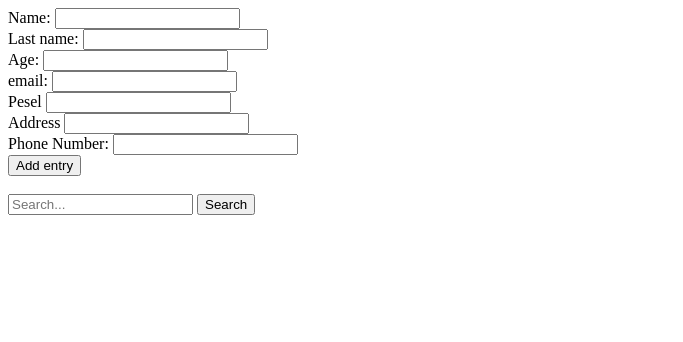
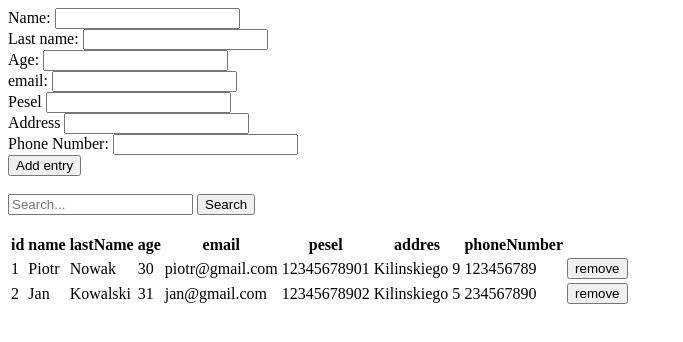
Before and after one commit to DamianGle/DamianGle.github.io, a plain HTML site: page lab4/index.html in a window 1280 px wide. Shown: the whole page, without its empty margins (0-683 px from the left). Drawn offline with Linux system fonts and the light colour scheme.

Commit message:
Added print of data.

```diff
--- a/lab4/index.html
+++ b/lab4/index.html
@@ -130,6 +130,106 @@
           );
         };
       }
+           function search(event) {
+        event.preventDefault();
+
+        let searchInputs = document.getElementById("searchBar").value.split(' ');
+
+        drawTable(searchInputs);
+      }
+
+      function remove(id) {
+        let request = db
+          .transaction(["client"], "readwrite")
+          .objectStore("client")
+          .delete(id);
+
+        request.onsuccess = function (event) {
+          console.log(`Client ${id} removed...`);
+          drawTable();
+        };
+      }
+
+      function generateTableHead(table, data) {
+        let thead = table.createTHead();
+        let row = thead.insertRow();
+
+        // Create id column
+        let th = document.createElement("th");
+        let text = document.createTextNode("id");
+        th.appendChild(text);
+        row.appendChild(th);
+
+        for (let key of data) {
+          let th = document.createElement("th");
+          let text = document.createTextNode(key);
+          th.appendChild(text);
+          row.appendChild(th);
+        }
+      }
+
+      function generateTable(table, filterItems = []) {
+        let objectStore = db.transaction("client").objectStore("client");
+
+        objectStore.openCursor().onsuccess = function (event) {
+          var cursor = event.target.result;
+
+          if (cursor) {
+            console.log(filterItems);
+            if (filterItems.length > 0 && filterItems[0] !== "") {
+              let exists = false;
+              for (let i = 0; i < filterItems.length; i++) {
+                const element = filterItems[i];
+
+                if (Object.values(cursor.value).includes(element)) {
+                  exists = true
+                }
+              }
+
+              if (!exists) {
+                cursor.continue();
+                return;
+              }
+            }
+
+            console.log(cursor.value)
+
+            let row = table.insertRow();
+            let cell = row.insertCell();
+            let text = document.createTextNode(cursor.key);
+            cell.appendChild(text);
+            for (const [key, value] of Object.entries(cursor.value)) {
+              let cell = row.insertCell();
+              let text = document.createTextNode(value);
+              cell.appendChild(text);
+            }
+
+            cell = row.insertCell();
+            let removeButton = document.createElement("button");
+            removeButton.setAttribute("id", "removeButton" + cursor.key);
+            removeButton.setAttribute("onclick", `remove(${cursor.key})`);
+            removeButton.innerHTML = "remove";
+            cell.appendChild(removeButton);
+
+            cursor.continue();
+          } else {
+            console.log("No more data");
+          }
+        };
+      }
+
+      function drawTable(filterItems) {
+        if (document.getElementById("tbody") !== null) {
+          document.querySelector("#tbody").remove();
+        }
+
+        let table = document.createElement("table");
+        table.setAttribute("id", "tbody");
+        let data = Object.keys(clientData[0]);
+        generateTable(table, filterItems);
+        generateTableHead(table, data);
+        document.getElementById("tableDiv").appendChild(table);
+      }
     </script>
   </body>
 </html>
```
